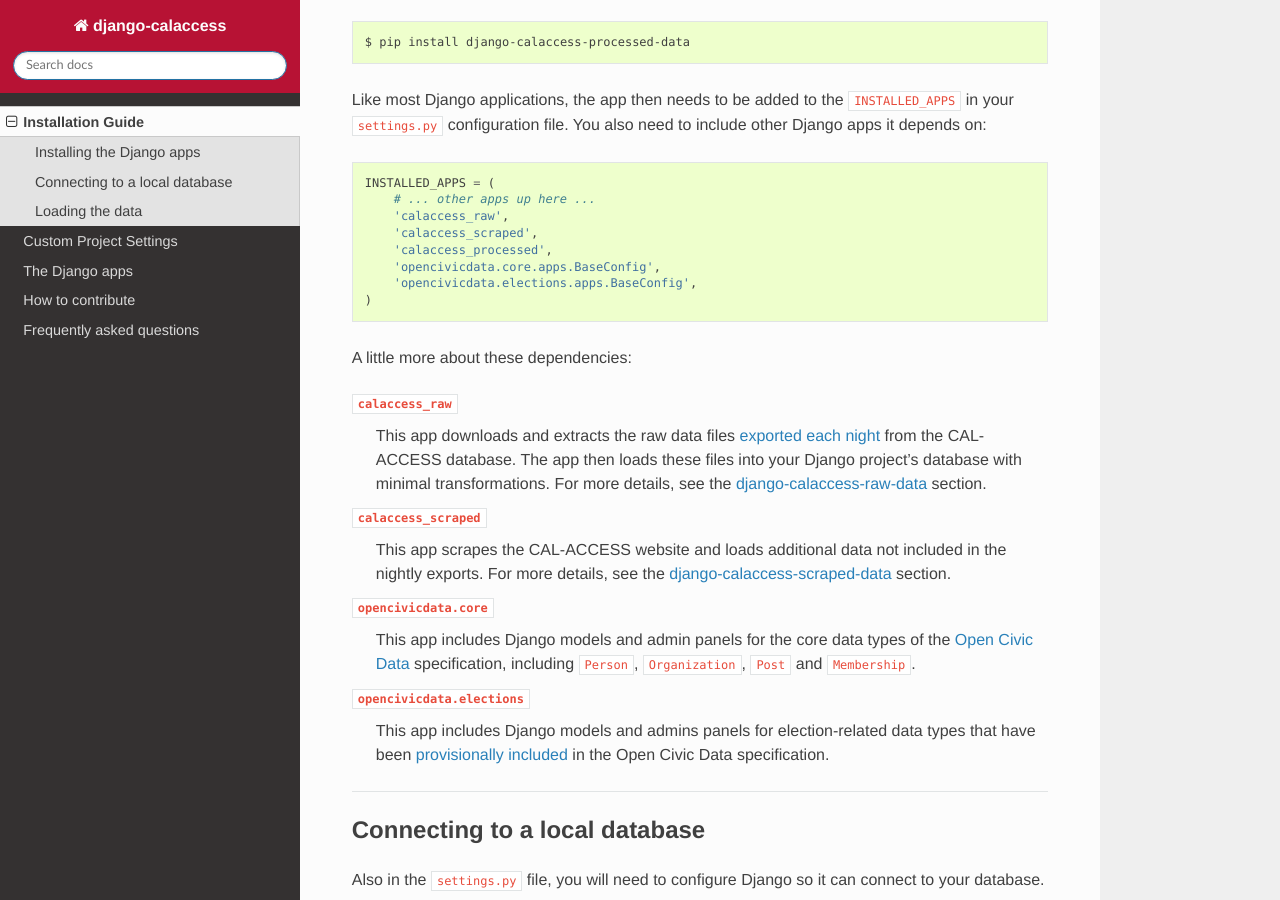
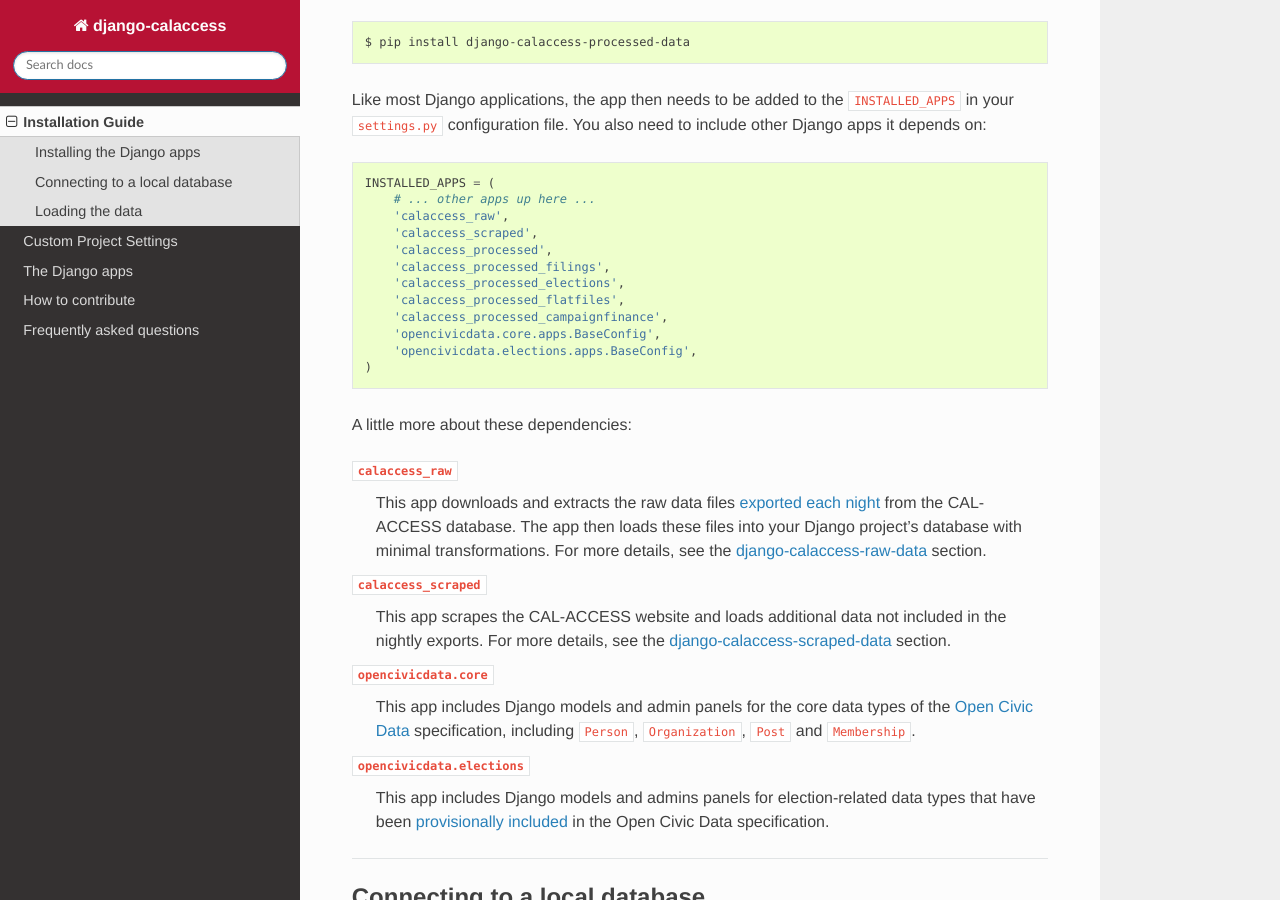
Before and after one commit to palewire/django-calaccess-technical-documentation, a Sphinx documentation site: the page built from docs/howtouseit.rst, in a window 1280 px wide and 900 px high, scrolled down 576 px. Built offline with Sphinx 7.4.7 and the Read the Docs theme 2.0.0, drawn with Linux system fonts in a browser that asks for light colours.

Commit message:
Adding recent apps New apps created after refactoring ( apr 2018 )

```diff
--- a/docs/howtouseit.rst
+++ b/docs/howtouseit.rst
@@ -31,6 +31,10 @@ Like most Django applications, the app then needs to be added to the
         'calaccess_raw',
         'calaccess_scraped',
         'calaccess_processed',
+        'calaccess_processed_filings',
+        'calaccess_processed_elections',
+        'calaccess_processed_flatfiles',
+        'calaccess_processed_campaignfinance',
         'opencivicdata.core.apps.BaseConfig',
         'opencivicdata.elections.apps.BaseConfig',
     )
```
